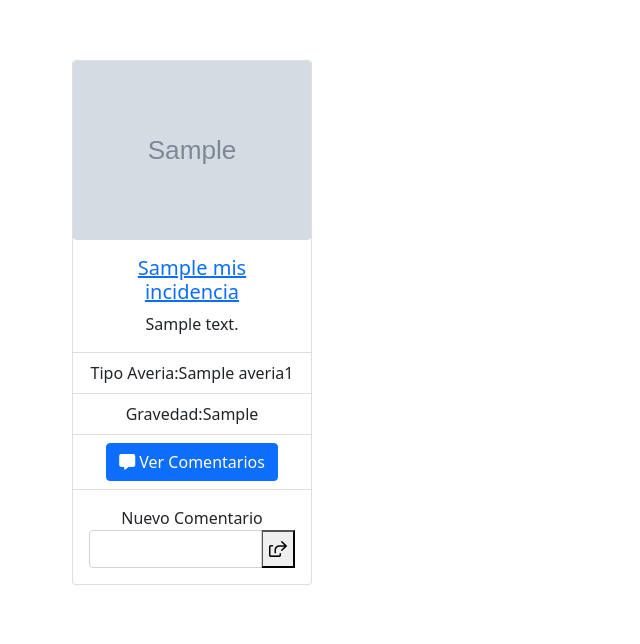
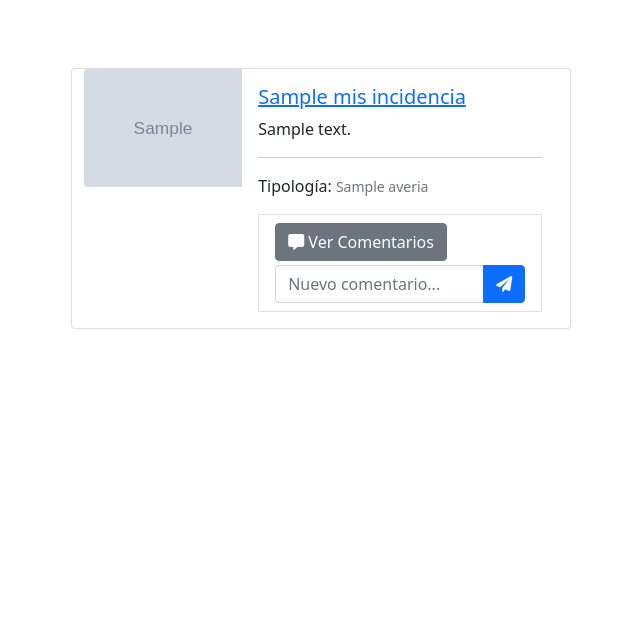
Before and after one commit to diego-sanchez-r/Proyecto-Fin-Ciclo-Daw-2022, a Symfony app: template templates/incidencia/index.html.twig in a window 1280 px wide. Shown: the top 644 px of the page, without its empty margins (68-708 px from the left). Run offline with Twig, Linux system fonts and the light colour scheme; the template is opened without the code that fills it: most values are stand-ins (such as "Sample title", 1, 10 or a date in 2020); grey boxes marked "Sample" are stand-in pictures; some libraries are stand-ins or nearby versions.

Commit message:
Restructurar las incidencias con Boostrap

```diff
--- a/templates/incidencia/index.html.twig
+++ b/templates/incidencia/index.html.twig
@@ -6,40 +6,38 @@
 
     <style>
         .contenedor {
-            padding: 60px 0;
-            width: 90%;
-            max-width: 1000px;
+            padding: 60px;
+            width: 87%;
+            max-width: 100%;
             margin: 0 auto;
-            overflow: hidden;
-            text-align: center;
         }
     </style>
 <div class="contenedor">
         <div class="row">
             {% for incidencia in mis_incidencias %}
-                <div class="col">
-                    <div class="card" style="width: 15rem;">
-                        <img src="/imagenes/img_incidencias/{{incidencia.imagen}}" class="card-img-bottom w-100 rounded" alt="Imagen NO disponible">
+            <div class="card m-2" style="max-width: 500px;">
+                <div class="row g-0">
+                  <div class="col-md-4">
+                    <img src="/imagenes/img_incidencias/{{incidencia.imagen}}" class="img-fluid rounded-start" alt="...">
+                  </div>
+                  <div class="col-md-8">
                     <div class="card-body">
                       <h5 class="card-title"><a href="{{ path("ver_incidencia",{id:incidencia.id}) }}">{{ incidencia.titulo }}</a></h5>
                       <p class="card-text">{{incidencia.descripcion}}</p>
-                        </div>
-                        <ul class="list-group list-group-flush">
-                          <li class="list-group-item">Tipo Averia:{{incidencia.averia.nombre}}{{incidencia.id}}</li>
-                          <li class="list-group-item">Gravedad:{{incidencia.nivelGravedad}}</li>
+                      <hr>
+                      <p class="card-text">Tipología: <small class="text-muted">{{incidencia.averia.nombre}}</small></p>
                         <li class="list-group-item">
-                              <a class="btn btn-primary" data-bs-toggle="offcanvas"
+                            <a class="btn btn-secondary mb-1" data-bs-toggle="offcanvas"
                             href="#offcanvasExample{{incidencia.id}}" role="button" aria-controls="offcanvasExample">
                             <i class="fa-solid fa-message"></i> Ver Comentarios</a>
+                            <div class="input-group">
+                                <input type="text" class="form-control" placeholder="Nuevo comentario..."/>
+                                <button class="btn btn-primary" type="submit">
+                                    <i class="fa-solid fa-paper-plane"></i>
+                                </button>
+                            </div>
                         </li>
-                        </ul>
-                        <div class="card-body">
-                            <label>Nuevo Comentario</label>
-                              <div class="input-group">
-                                <input type="text" class="form-control"/>
-                                <button class="input-group-addon" type="submit">
-                                    <i class="fa-regular fa-share-from-square"></i>
-                                </button>
+                    </div>
                   </div>
                 </div>
             </div>
@@ -53,6 +51,11 @@
                             {% for comentario in incidencia.comentarios %}
                             <p>{{comentario.texto}}</p>
                             {%  endfor %}
+                            <div class="input-group">
+                                <input type="text" class="form-control" placeholder="Nuevo comentario..."/>
+                                <button class="btn btn-primary" type="submit">
+                                    <i class="fa-solid fa-paper-plane"></i>
+                                </button>
                             </div>
                         </div>
                     </div>
```
Lines whose indentation alone changed are shown as unchanged.
